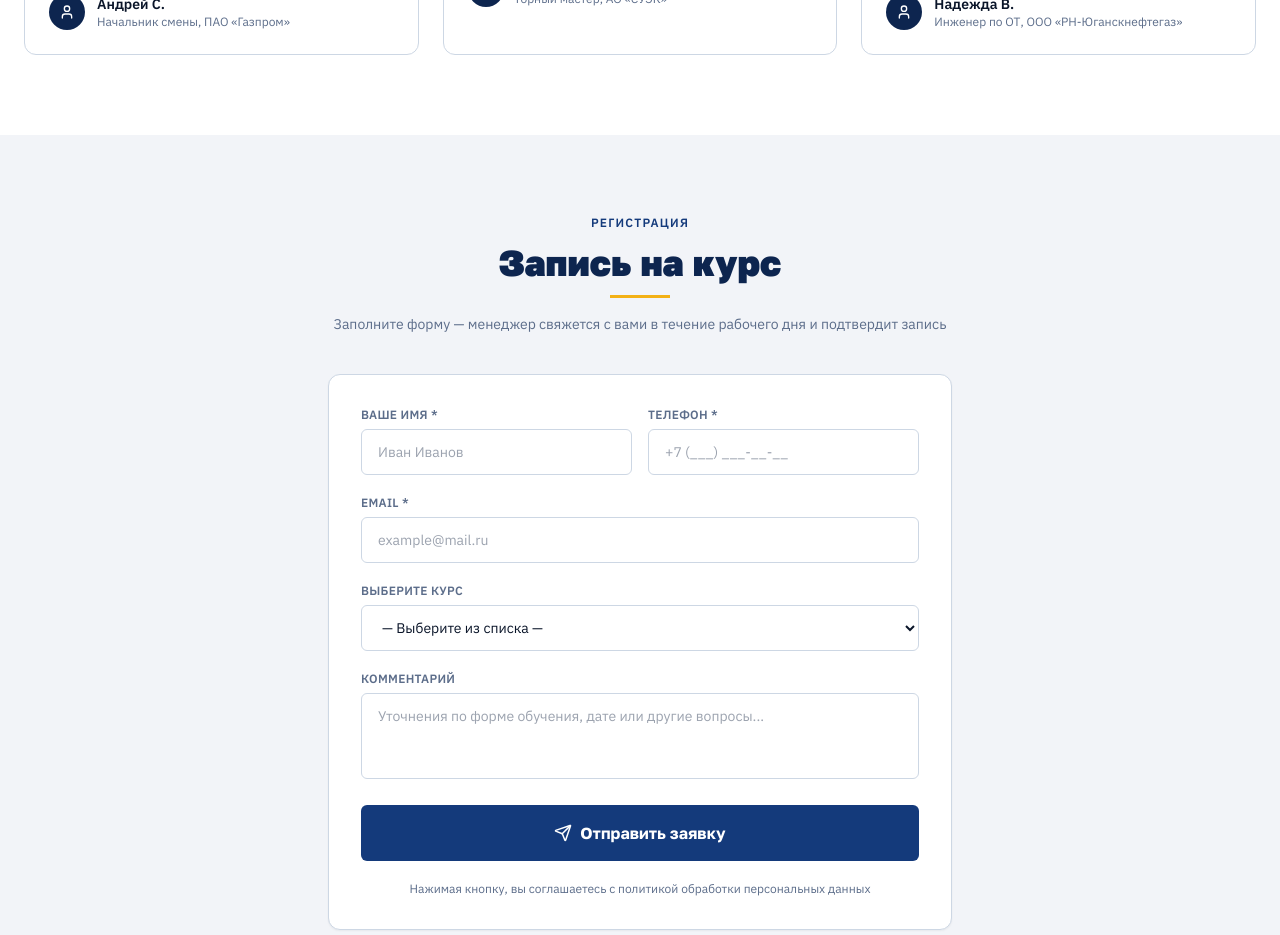
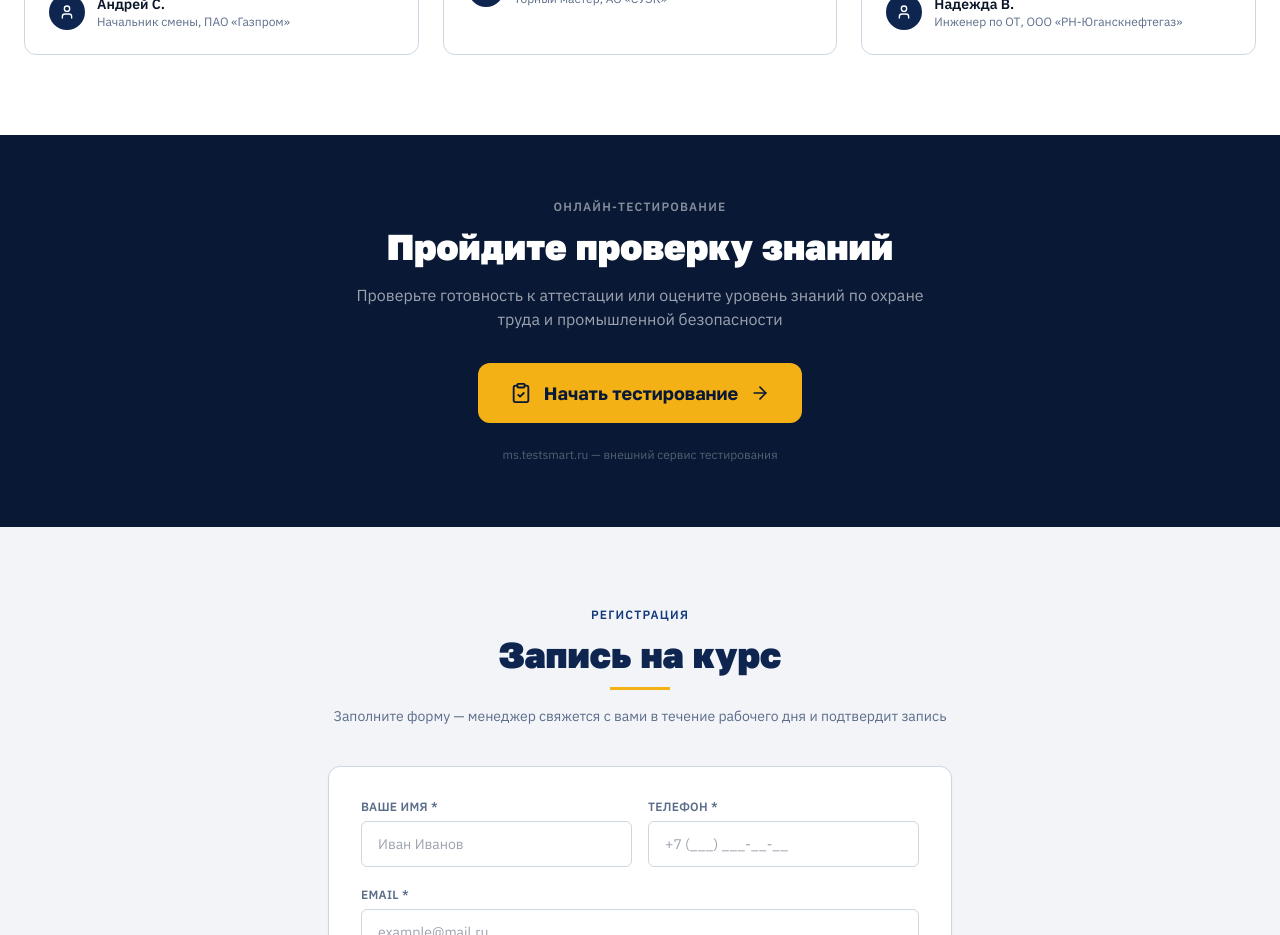
Before and after one commit to pr-poehali-dev/gorgazneft-website-migration, a React (Vite) app: page / in a window 1280 px wide. Shown: the part 6400-7335 px from the top of the page. Built offline with nearby package versions, Linux system fonts and the light colour scheme.

Commit message:
Commit message request

```diff
--- a/src/pages/Index.tsx
+++ b/src/pages/Index.tsx
@@ -1,12 +1,39 @@
 import Header from "@/components/sections/Header";
 import MainSections from "@/components/sections/MainSections";
 import EnrollmentFooter from "@/components/sections/EnrollmentFooter";
+import Icon from "@/components/ui/icon";
 
 export default function Index() {
   return (
     <div className="min-h-screen bg-background text-foreground font-ibm">
       <Header />
       <MainSections />
+
+      {/* TESTING BLOCK */}
+      <section className="py-16" style={{ background: "hsl(218,72%,12%)" }}>
+        <div className="max-w-4xl mx-auto px-4 sm:px-6 text-center">
+          <div className="text-xs uppercase tracking-widest font-semibold mb-3 text-white/50">Онлайн-тестирование</div>
+          <h2 className="font-golos text-3xl sm:text-4xl font-black text-white mb-4">
+            Пройдите проверку знаний
+          </h2>
+          <p className="text-white/60 text-base mb-8 max-w-xl mx-auto">
+            Проверьте готовность к аттестации или оцените уровень знаний по охране труда и промышленной безопасности
+          </p>
+          <a
+            href="https://ms.testsmart.ru"
+            target="_blank"
+            rel="noopener noreferrer"
+            className="inline-flex items-center gap-3 px-8 py-4 rounded-xl font-golos font-bold text-lg transition-opacity hover:opacity-90 text-white"
+            style={{ background: "hsl(42,90%,52%)", color: "hsl(218,72%,12%)" }}
+          >
+            <Icon name="ClipboardCheck" size={22} />
+            Начать тестирование
+            <Icon name="ArrowRight" size={20} />
+          </a>
+          <div className="mt-6 text-white/30 text-xs">ms.testsmart.ru — внешний сервис тестирования</div>
+        </div>
+      </section>
+
       <EnrollmentFooter />
     </div>
   );
```
